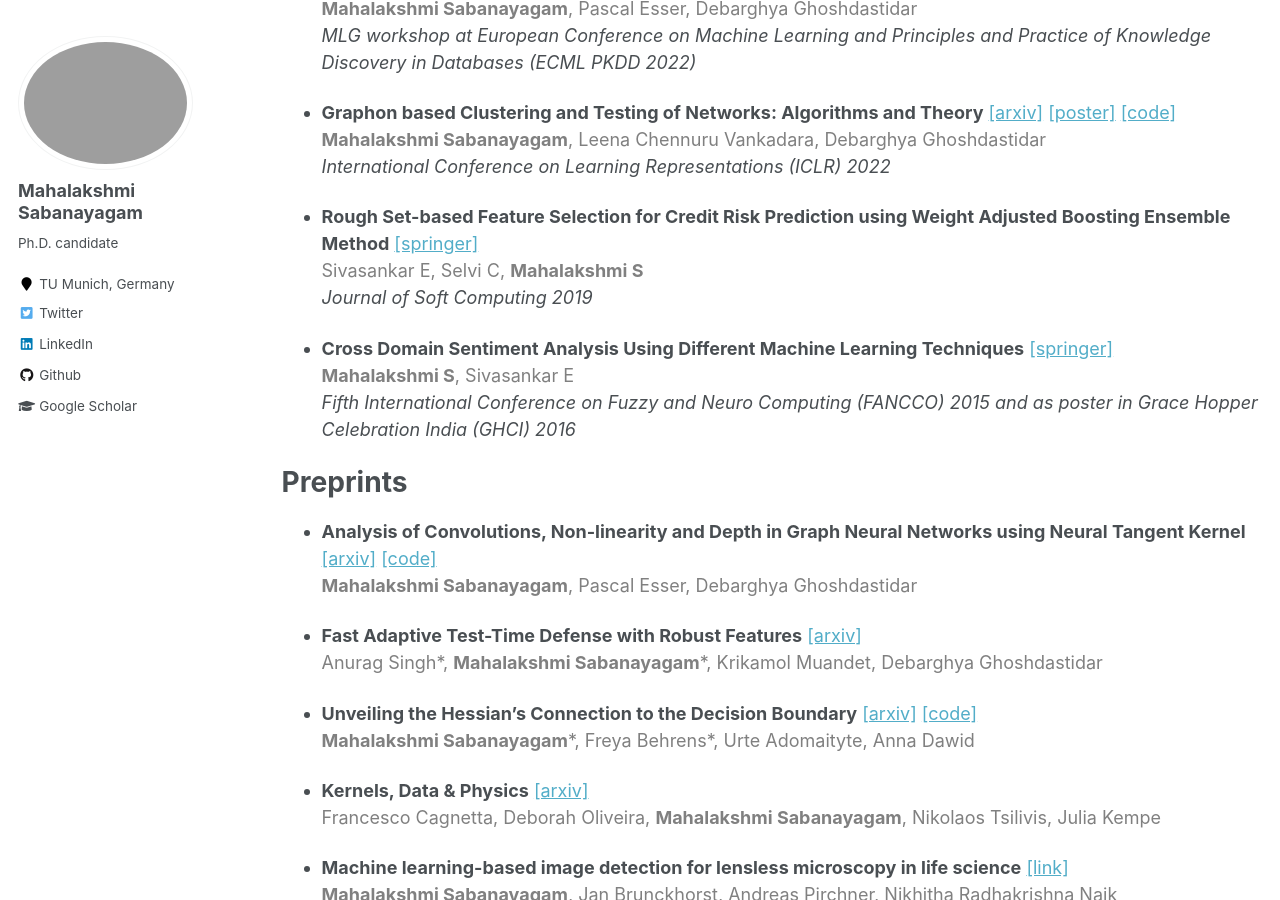
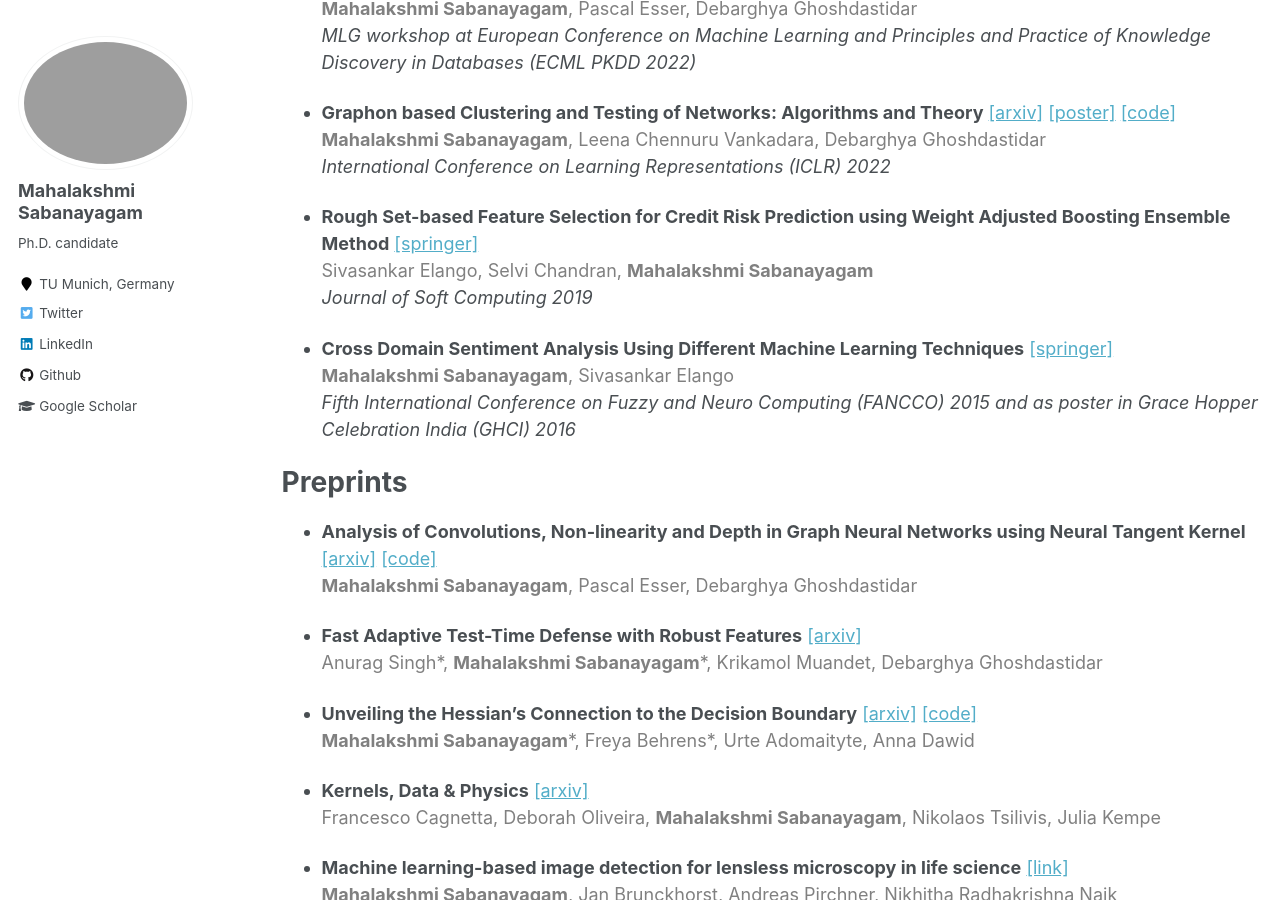
Before and after one commit to mahalakshmi-sabanayagam/mahalakshmi-sabanayagam.github.io, a Jekyll site: the page built from _pages/publications.md, in a window 1280 px wide and 900 px high, scrolled down 301 px. Built offline with Jekyll 4.4.1, drawn with Linux system fonts in a browser that asks for light colours.

Commit message:
update publications authors full name

```diff
--- a/_pages/publications.md
+++ b/_pages/publications.md
@@ -19,11 +19,11 @@ _International Conference on Learning Representations (ICLR) 2022_
 
 * **Rough Set-based Feature Selection for Credit Risk Prediction using Weight Adjusted
 Boosting Ensemble Method** [[springer]](https://link.springer.com/article/10.1007/s00500-019-04167-0)  <br>
-<span style="color:gray;"> Sivasankar E, Selvi C, **Mahalakshmi S** </span> <br>
+<span style="color:gray;"> Sivasankar Elango, Selvi Chandran, **Mahalakshmi Sabanayagam** </span> <br>
 _Journal of Soft Computing 2019_
 
 * **Cross Domain Sentiment Analysis Using Different Machine Learning Techniques** [[springer]](https://link.springer.com/chapter/10.1007/978-3-319-27212-2_7) <br>
-<span style="color:gray;"> **Mahalakshmi S**, Sivasankar E </span> <br>
+<span style="color:gray;"> **Mahalakshmi Sabanayagam**, Sivasankar Elango </span> <br>
 _Fifth International Conference on Fuzzy and Neuro Computing (FANCCO) 2015 and as poster in Grace
 Hopper Celebration India (GHCI) 2016_
 
```
Also changed, not shown: _pages/teaching.md (+1 -1 lines).
